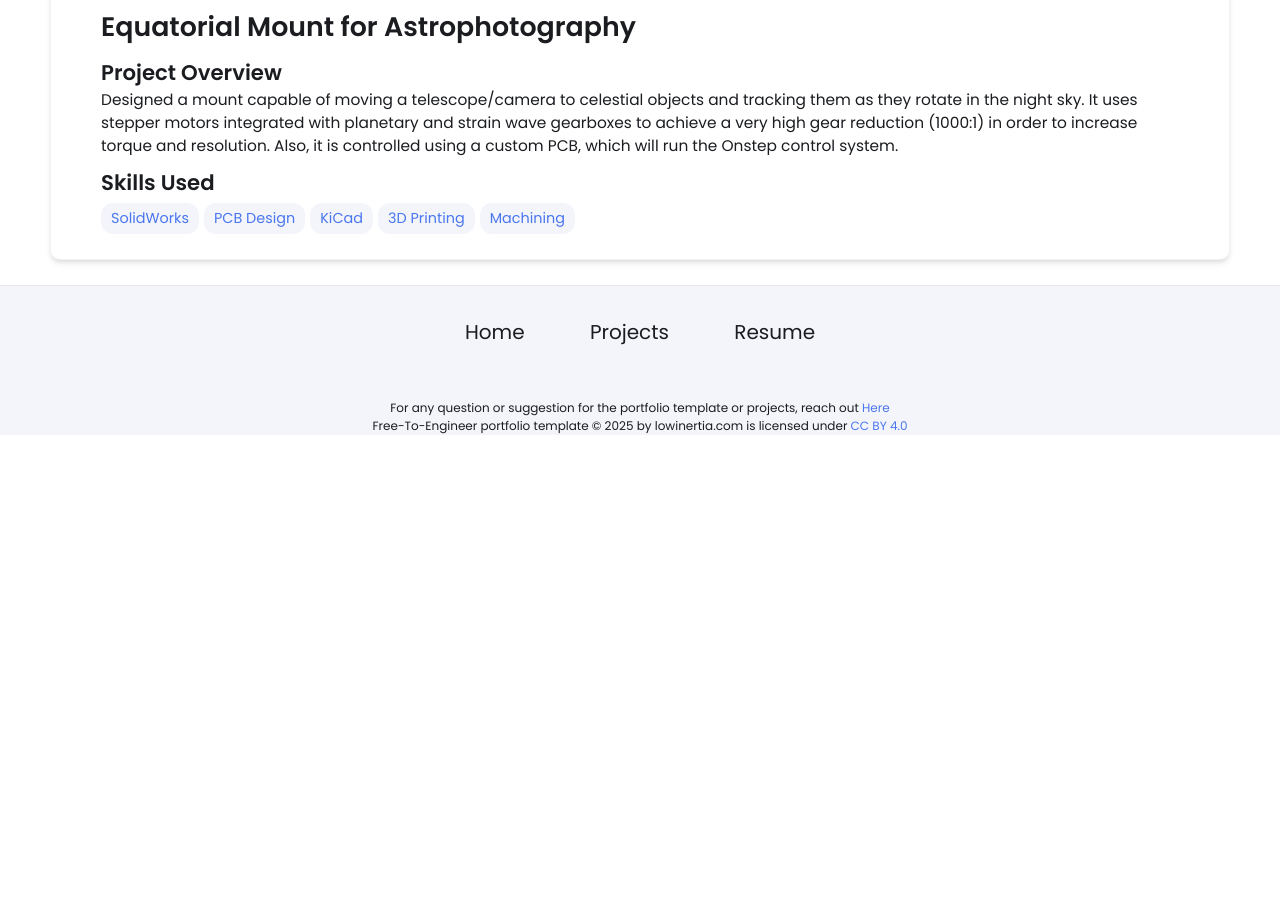
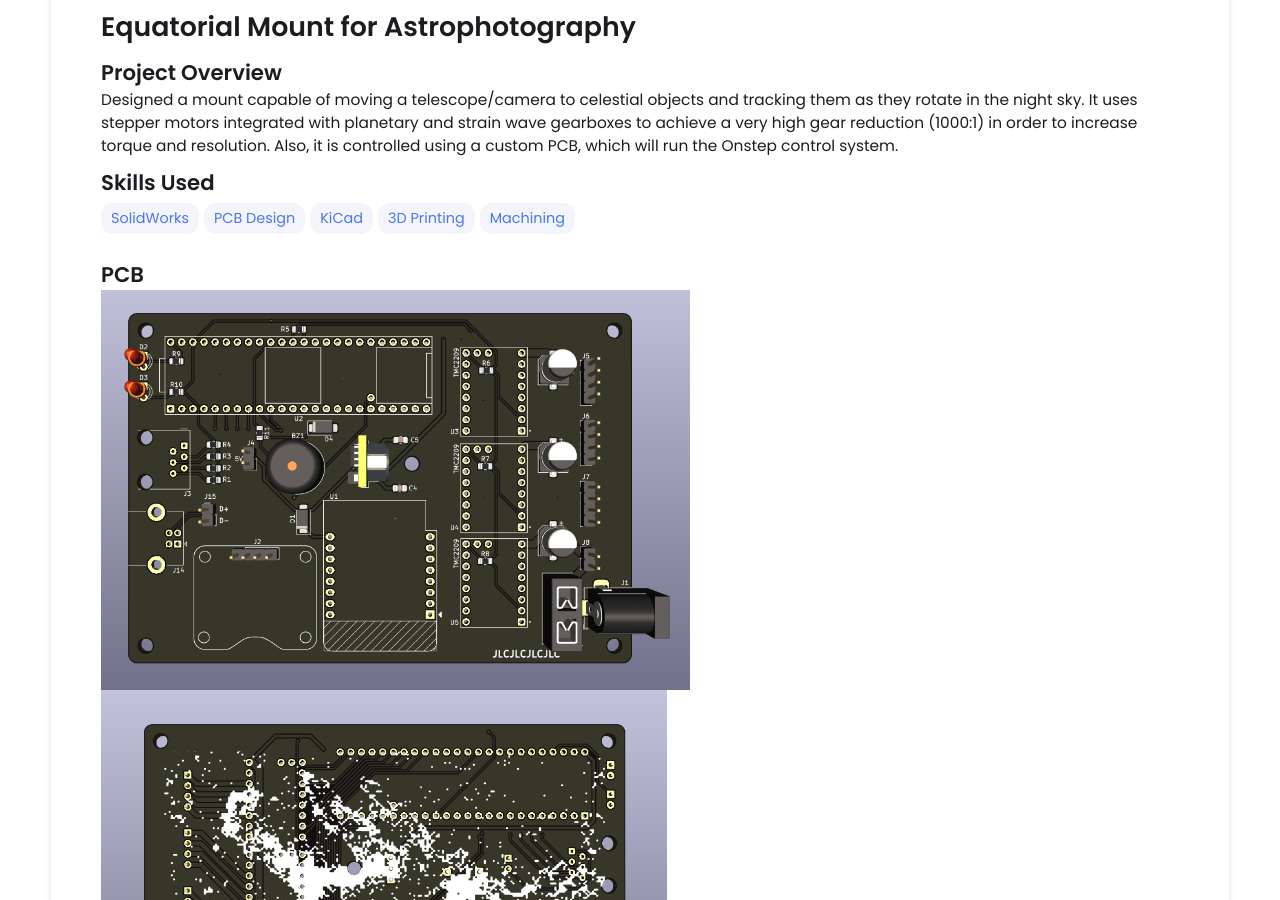
Before and after one commit to t-petry/t-petry.github.io, a Jekyll site: the page built from _projects/eq-mount/index.md, in a window 1280 px wide and 900 px high, scrolled down 500 px. Built offline with Jekyll 4.4.1, drawn with Linux system fonts in a browser that asks for light colours; before the commit the page ends 935 px from its top, so only the background shows below that.

Commit message:
added more images to eq

```diff
--- a/_projects/eq-mount/index.md
+++ b/_projects/eq-mount/index.md
@@ -8,5 +8,10 @@ skills:
   - KiCad
   - 3D Printing
   - Machining
-main-image: /mount.png
+main-image: /mount_extended.png
 ---
+
+## PCB
+
+{% include image-gallery.html images="pcb_top.png" height="400" %}
+{% include image-gallery.html images="pcb_bottom.png" height="400" %}
```
Also changed, not shown: _projects/eq-mount/mount_extended.jpg (added).
